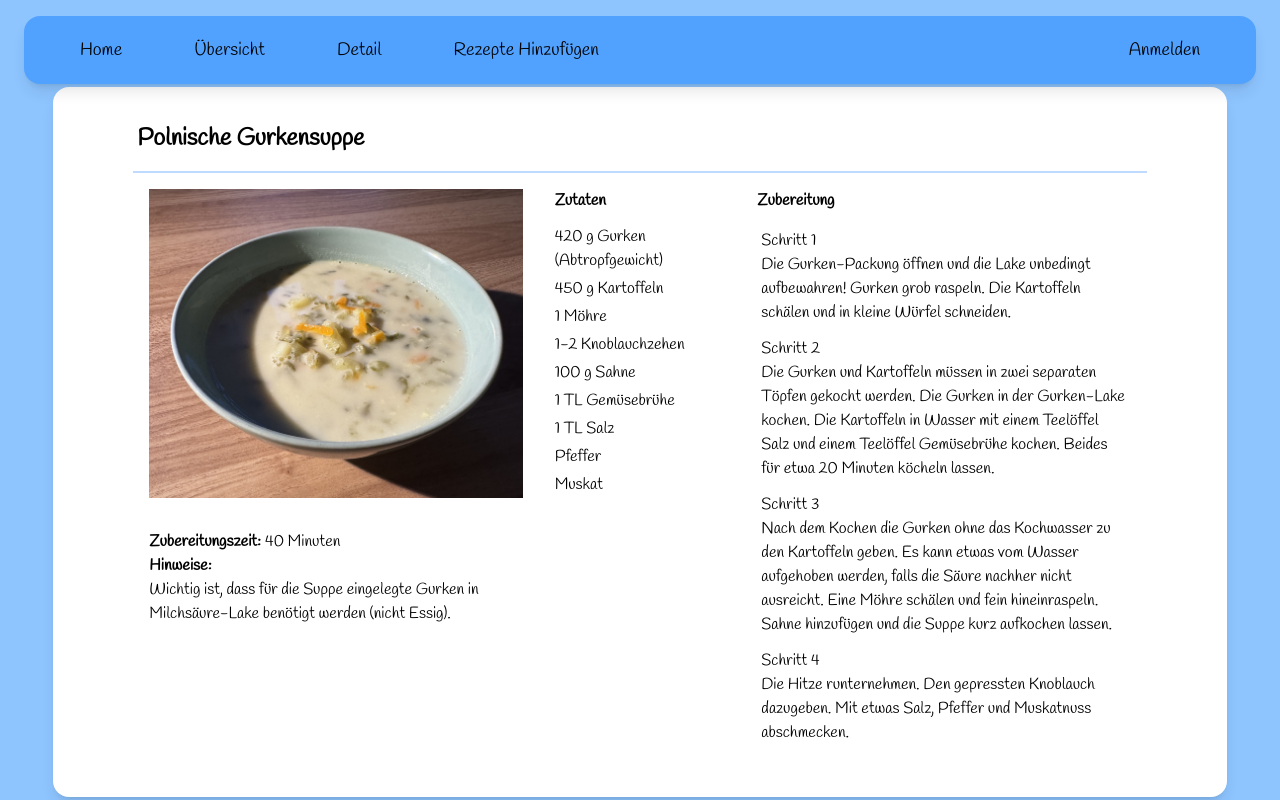
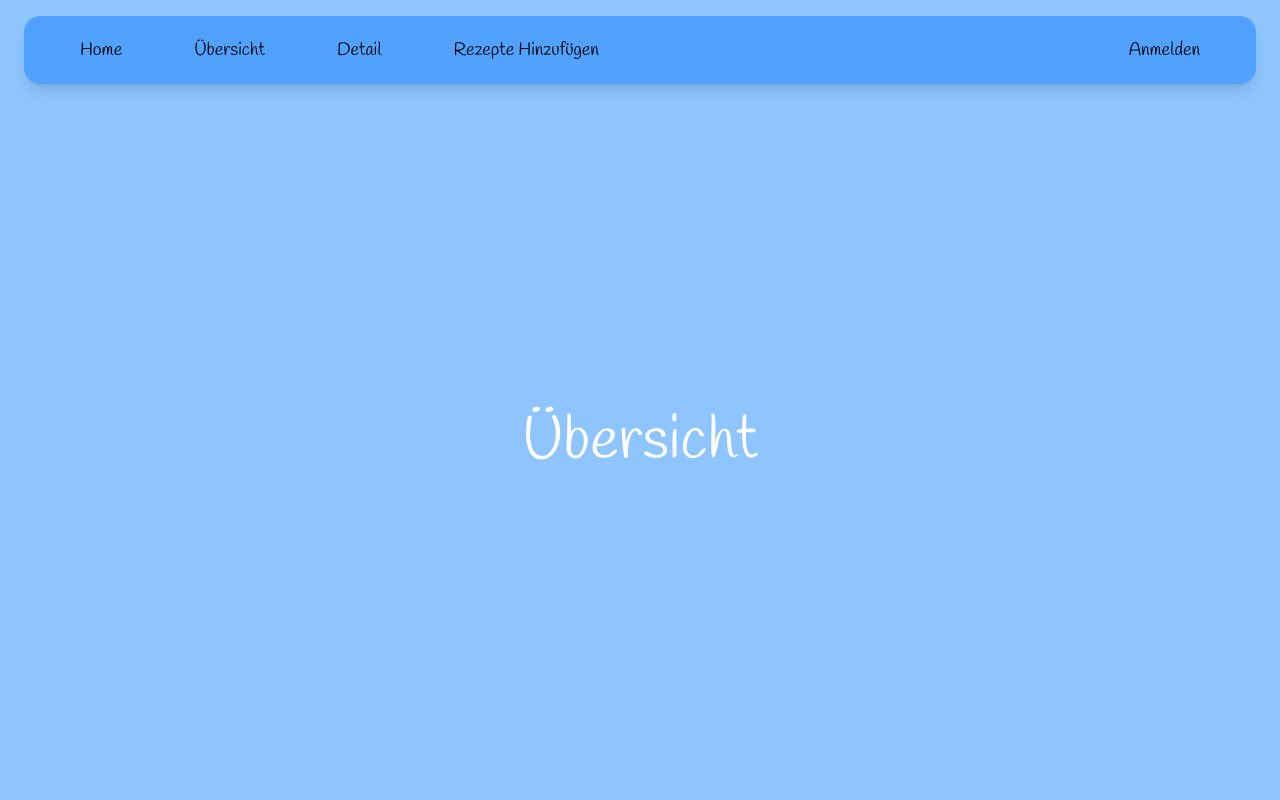
Before and after one commit to Renamagiera/kochbuch, a React (Vite) app: page /overview in a window 1280 px wide. Built offline with nearby package versions, Linux system fonts and the light colour scheme; a web font is replaced by a local one.

Commit message:
Rezeptkarte auf Detail-Seite verschoben

```diff
--- a/src/pages/RecipeDetail.jsx
+++ b/src/pages/RecipeDetail.jsx
@@ -1,9 +1,10 @@
 import '../App.css';
+import Rezeptkarte from "../Components/Rezeptkarte.jsx";
 
 export default function RecipeDetail() {
     return (
-        <div className="flex-1 flex justify-center items-center text-6xl text-white">
-            Rezepte Detail Seite!
+        <div className="flex-1 flex justify-center items-center">
+            <Rezeptkarte />
         </div>
     )
 }
--- a/src/pages/RecipeOverview.jsx
+++ b/src/pages/RecipeOverview.jsx
@@ -1,10 +1,9 @@
 import '../App.css';
-import Rezeptkarte from "../Components/Rezeptkarte.jsx";
 
 export default function RecipeOverview() {
     return (
-        <div className="flex-1 flex justify-center items-center">
-            <Rezeptkarte />
+        <div className="flex-1 flex justify-center items-center text-6xl text-white">
+            Übersicht
         </div>
     )
 }
```
